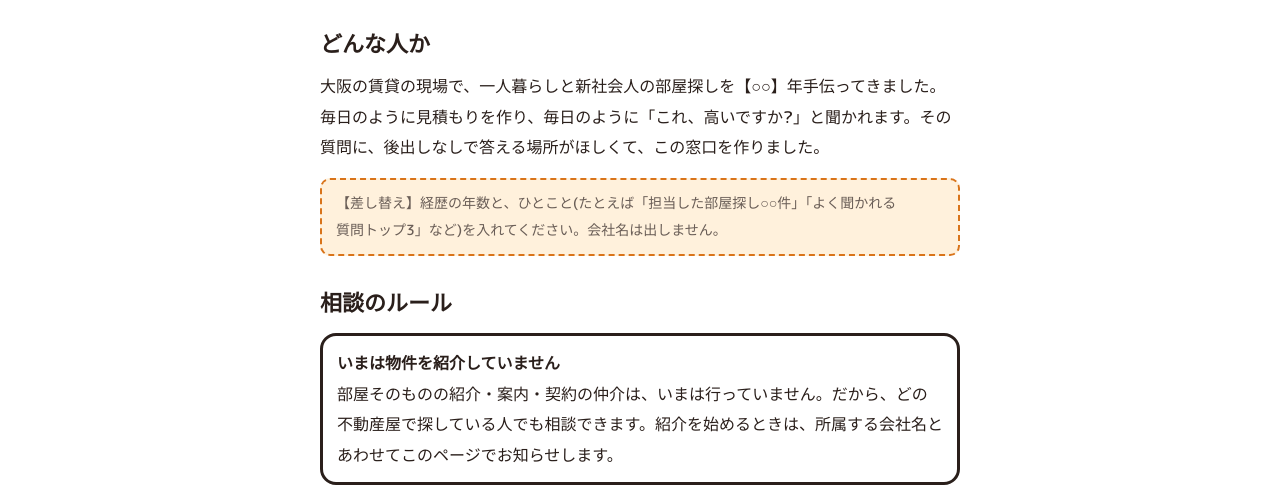
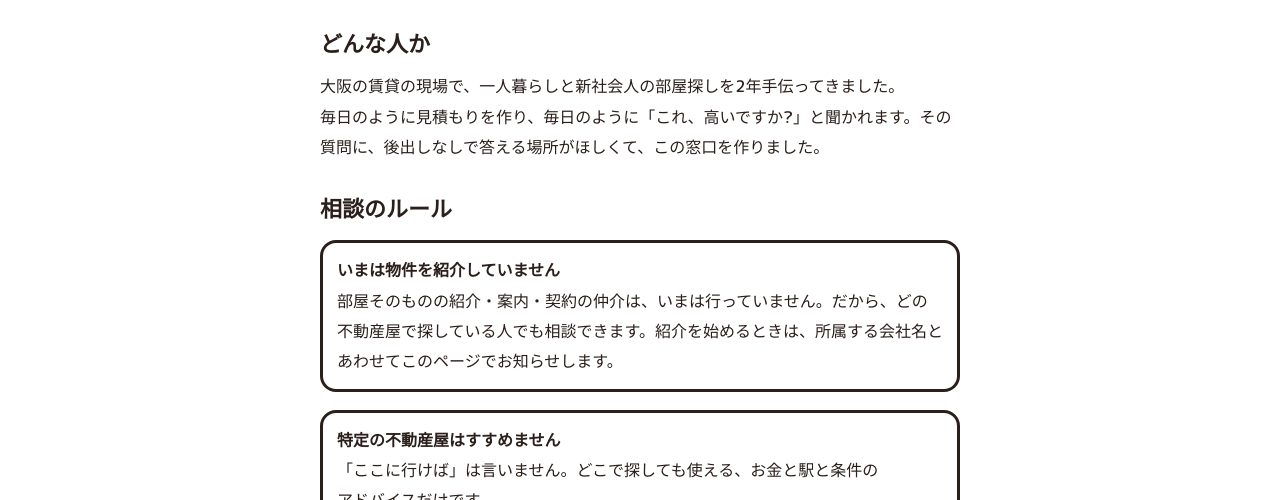
Before and after one commit to 1104315tw-netizen/watora-site, a plain HTML site: page profile.html in a window 1280 px wide. Shown: the part 237-737 px from the top of the page. Drawn offline with Linux system fonts and the light colour scheme.

Commit message:
プロフィールの経歴を2年にし、仮のメモを削除
Co-Authored-By: Claude Fable 5.2 <noreply@anthropic.com>
Claude-Session: https://claude.ai/code/session_01FeXrQwoatPsT1scp4zVtTE

```diff
--- a/profile.html
+++ b/profile.html
@@ -40,8 +40,7 @@
     </div>
 
     <h2 style="margin-top:32px">どんな人か</h2>
-    <p>大阪の賃貸の現場で、一人暮らしと新社会人の部屋探しを【○○】年手伝ってきました。毎日のように見積もりを作り、毎日のように「これ、高いですか?」と聞かれます。その質問に、後出しなしで答える場所がほしくて、この窓口を作りました。</p>
-    <p class="todo">【差し替え】経歴の年数と、ひとこと(たとえば「担当した部屋探し○○件」「よく聞かれる質問トップ3」など)を入れてください。会社名は出しません。</p>
+    <p>大阪の賃貸の現場で、一人暮らしと新社会人の部屋探しを2年手伝ってきました。毎日のように見積もりを作り、毎日のように「これ、高いですか?」と聞かれます。その質問に、後出しなしで答える場所がほしくて、この窓口を作りました。</p>
 
     <h2 style="margin-top:32px">相談のルール</h2>
     <ul class="rules">
```
